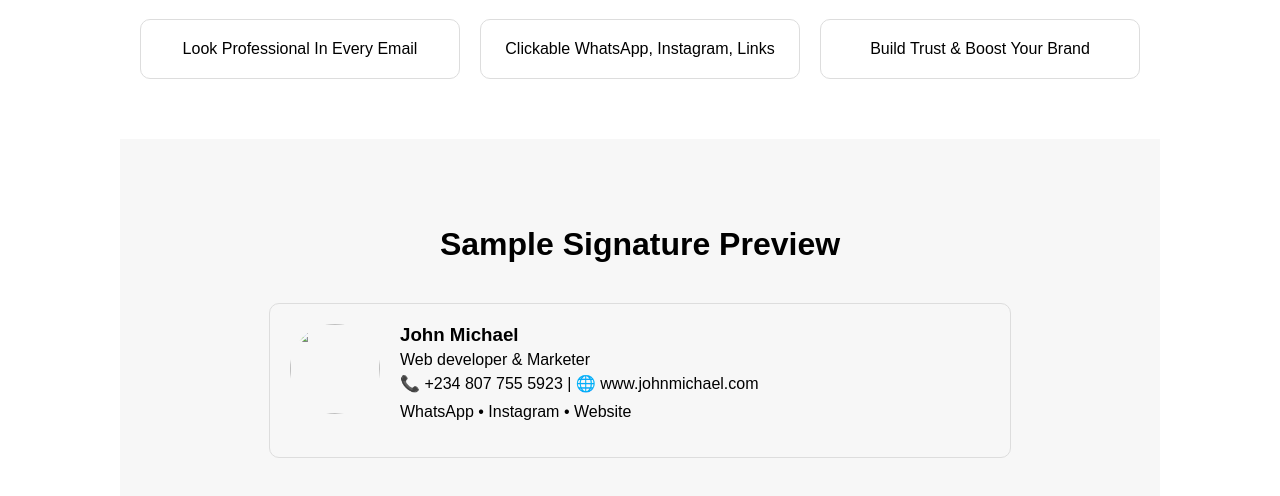
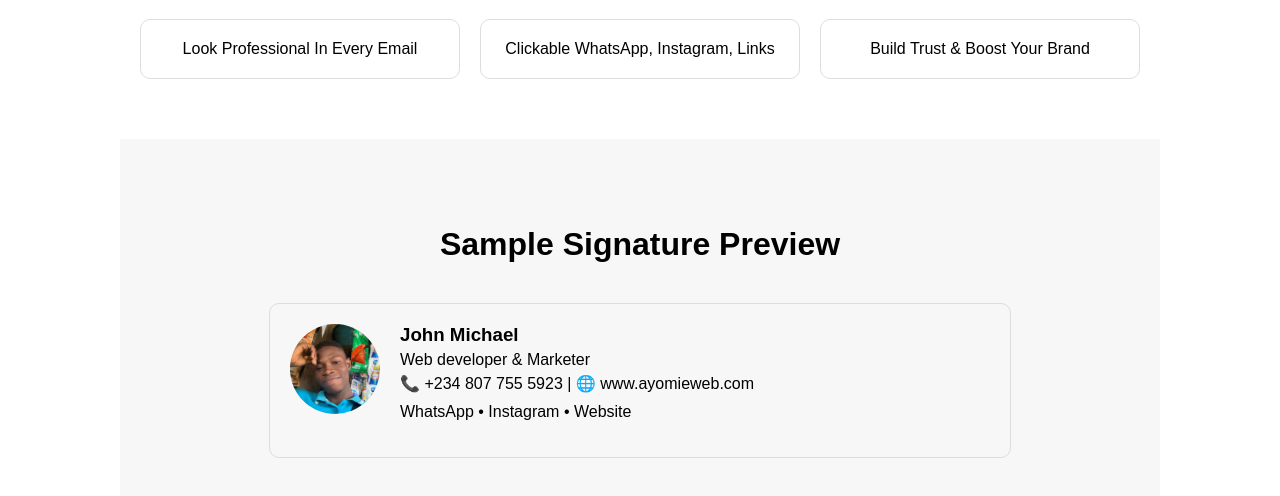
Before and after one commit to Ayomieweb/Gmail-signature, a plain HTML site: page index.html in a window 1280 px wide. Shown: the part 530-1026 px from the top of the page. Drawn offline with Linux system fonts and the light colour scheme.

Commit message:
Update index.html

```diff
--- a/index.html
+++ b/index.html
@@ -57,10 +57,10 @@
   <section class="section" style="background:#f7f7f7;">
     <h2>Sample Signature Preview</h2>
     <div class="sample-box">
-      <img src="Profile.png" style="width:90px; height:90px; border-radius:50%; float:left; margin-right:20px; object-fit: cover;" />
+      <img src="ALL IMAGE/user.jpg" style="width:90px; height:90px; border-radius:50%; float:left; margin-right:20px; object-fit: cover;" />
       <h3 style="margin:0;">John Michael</h3>
       <p style="margin:5px 0;">Web developer & Marketer</p>
-      <p style="margin:5px 0;">📞 +234 807 755 5923 | 🌐 www.johnmichael.com</p>
+      <p style="margin:5px 0;">📞 +234 807 755 5923 | 🌐 www.ayomieweb.com</p>
       <p style="margin-top:10px;">WhatsApp • Instagram • Website</p>
       <div style="clear:both;"></div>
     </div>
```
